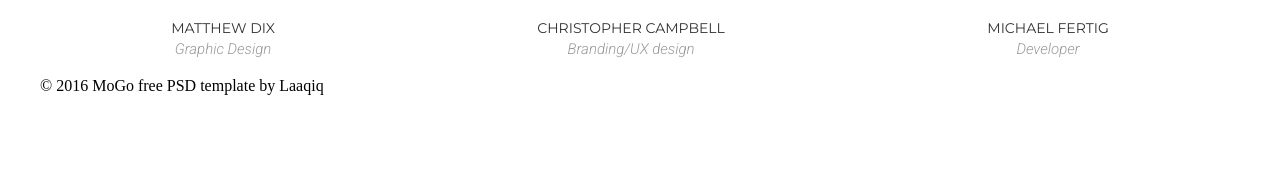
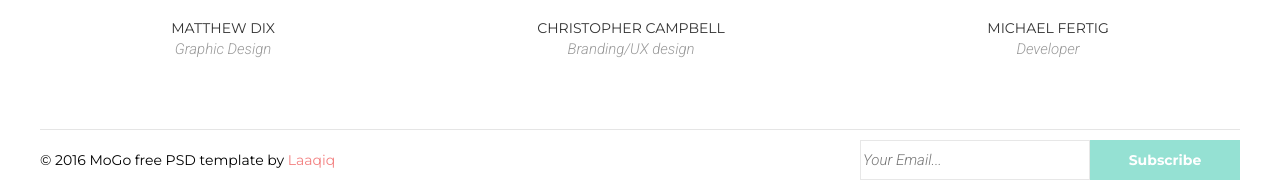
Before and after one commit to YuluaOkrushko/goit-fe-course, a plain HTML site: page module-06/index.html in a window 1280 px wide. Shown: the part 1416-1608 px from the top of the page. Before the commit the page ends 1527 px from the top, so only its background shows below. Drawn offline with Linux system fonts and the light colour scheme.

Commit message:
homework-06

```diff
--- a/module-06/index.html
+++ b/module-06/index.html
@@ -149,8 +149,12 @@
             </section>
         </main>
         <!-- footer -->
-        <footer>
-            <p>&copy 2016 MoGo free PSD template by <span>Laaqiq</span></p>
+        <footer class="footer-wrapper">
+            <p class="author">&copy 2016 MoGo free PSD template by <span class="author-color">Laaqiq</span></p>
+            <form class="footer-form" action="#">
+                <input class="email" type="email" placeholder="Your Email...">
+                <input class="submit" type="submit" value="Subscribe">
+            </form>
         </footer>
     </div>
 </body>
--- a/module-06/style.css
+++ b/module-06/style.css
@@ -31,12 +31,12 @@ body {
     font-size: 30px;
     color: #95e1d3;
     outline: none;
+    transition: color linear 200ms;
 }
 
 .logo:hover,
 .logo:focus {
     color: #f38181;
-    transition: linear 200ms;
 }
 
 .nav-menu {
@@ -56,6 +56,9 @@ body {
     text-decoration: none;
     color: #95e1d3;
     outline: none;
+    transition: linear 200ms;
+    border-bottom: 3px solid transparent;
+    padding-bottom: 0px;
 }
 
 .menu-list:hover,
@@ -63,7 +66,6 @@ body {
     color: #f38181;
     border-bottom: 3px solid #f38181;
     padding-bottom: 6px;
-    transition: linear 200ms;
 }
 
 
@@ -178,6 +180,8 @@ body {
 .team-section-names {
     display: flex;
     justify-content: space-around;
+    padding-bottom: 68px;
+    border-bottom: 1px solid #e5e5e5;
 }
 
 .team-name {
@@ -221,11 +225,10 @@ body {
     display: block;
     opacity: 0;
     visibility: hidden;
-    transition: linear 200ms;
+    transition: opacity linear 200ms;
 }
 
-.team-article:hover .menu-hover,
-.team-article:focus .menu-hover {
+.team-article:hover .menu-hover {
     opacity: 1;
     visibility: visible;
     cursor: pointer;
@@ -247,12 +250,12 @@ body {
     padding: 14px;
     border-right: 1px solid #f9bd87;
     outline: none;
+    transition: background-color linear 200ms;
 }
 
 .socials:hover,
 .socials:focus {
     background-color: #95e1d3;
-    transition: linear 200ms;
 }
 
 .socials:last-child {
@@ -266,3 +269,56 @@ body {
 
 
 /* footer */
+
+.author {
+    margin: 0;
+    font-family: 'Montserrat';
+    font-weight: 400;
+    font-size: 14px;
+}
+
+.author-color {
+    color: #f38181;
+}
+
+.footer-wrapper {
+    display: flex;
+    justify-content: space-between;
+    padding: 10px 0 12px 0;
+    align-items: center;
+}
+
+.submit {
+    width: 150px;
+    height: 40px;
+    font-family: 'Montserrat';
+    font-weight: 700;
+    font-size: 14px;
+    color: #ffffff;
+    background-color: #95e1d3;
+    border: none;
+    outline: none;
+    cursor: pointer;
+    transition: background-color linear 200ms;
+}
+
+.submit:hover {
+    background-color: #f38181;
+}
+
+.email {
+    width: 230px;
+    height: 40px;
+    outline: none;
+    font-family: 'Roboto';
+    font-weight: 300;
+    font-style: italic;
+    font-size: 15px;
+    line-height: 24px;
+    color: #cccccc;
+    border: 1px solid #e7e7e7;
+}
+
+.footer-form {
+    display: flex;
+}
```
